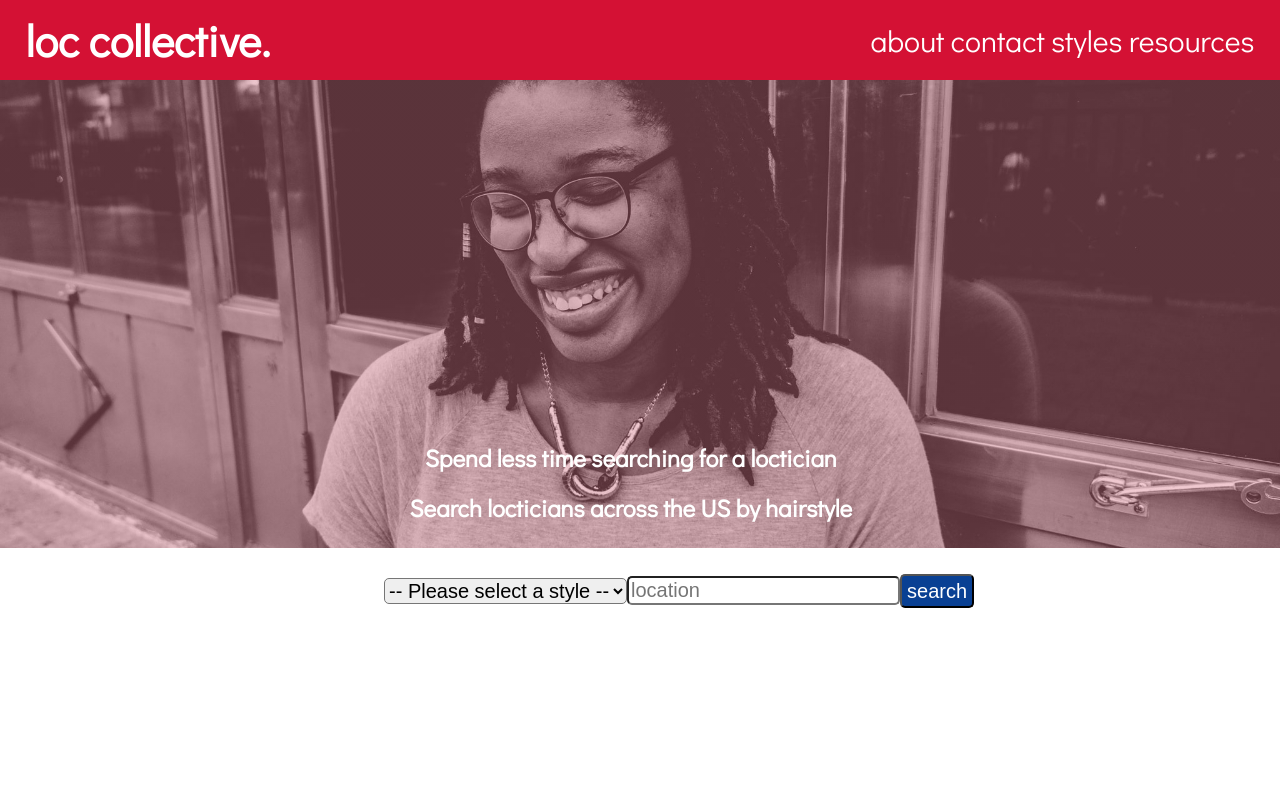
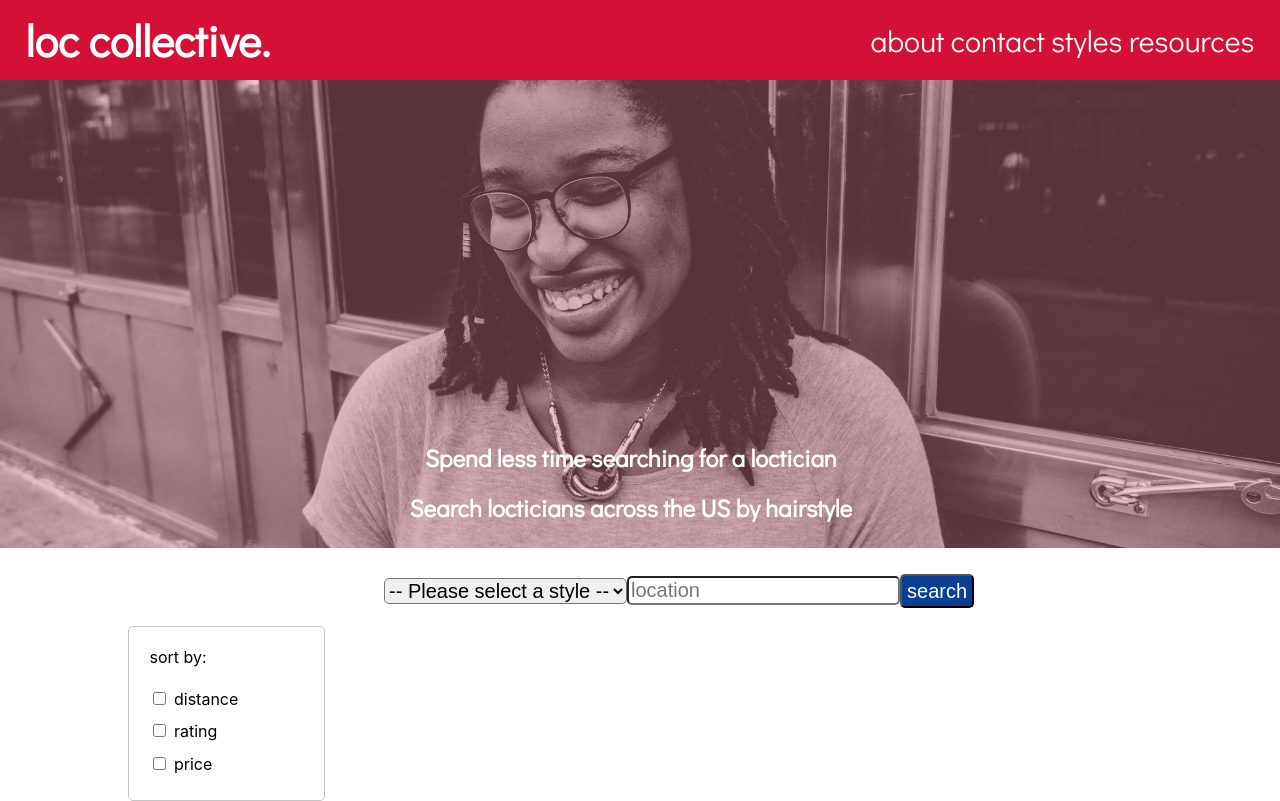
Before and after one commit to garnetred/loc-collective, a React (Create React App) app: page / in a window 1280 px wide. Built offline with nearby package versions, Linux system fonts and the light colour scheme.

Commit message:
Create sort by box without functionality

```diff
--- a/src/Components/App/App.js
+++ b/src/Components/App/App.js
@@ -2,12 +2,16 @@ import React, { Component } from "react";
 import { Route, NavLink, Link, Switch, Router } from "react-router-dom";
 import Header from "../Header/Header";
 import SearchForm from "../SearchForm/SearchForm";
+import SearchResultsContainer from '../SearchResultsContainer/SearchResultsContainer'
 import "./App.css";
 
 class App extends Component {
   constructor() {
     super();
-    this.state = {};
+    this.state = {
+      results: [],
+      searchTerm: ''
+    };
   }
 
   // componentDidMount = () => {};
@@ -20,8 +24,6 @@ class App extends Component {
       "Bearer B1luOAhR9OYY1l9WsHUFv7oJ2-CdckIvtrb7Q9RyptY6iJIIdCytMCmiE7BDg8QnGAMXhxWFkhSGZUJVLUjbBZHEpBouBNVjitjOQkwDqDSKRiVVLkp6cTl-A8rZXnYx"
     );
     myHeaders.append("Content-Type", "application/json");
-
-    let raw = "{name: 'Shelby', date: '5/30', time: '2:00', number: 2}";
 
     let requestOptions = {
       method: "GET",
@@ -40,13 +42,13 @@ class App extends Component {
         console.log(" in try");
         if (response) {
           // console.log(response.status)
-          return this.setState({ results: [...response.businesses] });
+          return this.setState({ results: [...response.businesses], searchTerm: searchOptions });
         } else {
           throw new Error();
         }
         // response.ok ? console.log(response.status) : console.log('not working')
       } catch {
-        return this.setState({ results: [] });
+        return this.setState({ results: [], searchTerm: searchOptions });
       }
       //  this.setState({results: [...response]}) : this.setState({results: []})
     });
@@ -55,6 +57,10 @@ class App extends Component {
     // .then((result) => console.log(result))
     // .catch((error) => console.log("error", error));
   };
+
+  //have to set it up so that if search options is blank, just displays the search results a particular way
+  //which means I need to pass it down as a prop
+  //search container needs to be underneath the search form, in hindsight, on that same page
 
   render() {
     return (
@@ -69,7 +75,10 @@ class App extends Component {
             exact
             path="/"
             render={() => (
+              <>
               <SearchForm retrieveSearchResults={this.retrieveSearchResults} />
+              <SearchResultsContainer results={this.state.results} {...this.state.searchTerm}/>
+              </>
             )}
           ></Route>
         </Switch>
--- /dev/null
+++ b/src/Components/SearchResultsContainer/SearchResultsContainer.css
@@ -0,0 +1,22 @@
+.search-results-container {
+    width: 80%;
+    margin: 2% auto;
+}
+
+.sort-by-box {
+    display: flex;
+    flex-direction: column;
+    width: 15%;
+    height: 25%;
+    border: 1px solid #C4C4C4;
+    border-radius: 5px;
+    padding: 2%;
+}
+
+.sort-by-box > p {
+    margin-top: 0;
+}
+
+.sort-by-box > label {
+    margin: 4% 0;
+}
--- /dev/null
+++ b/src/Components/SearchResultsContainer/SearchResultsContainer.js
@@ -0,0 +1,26 @@
+import React from "react";
+import "./SearchResultsContainer.css";
+
+//function or class? hmm
+
+const SearchResultsContainer = () => {
+  return (
+    <section className="search-results-container">
+      <aside className="sort-by-box">
+        <p>sort by:</p>
+        <label htmlFor="distance">
+          <input type="checkbox" name="distance" value="distance" /> distance
+        </label>
+        <label htmlFor="rating">
+          <input type="checkbox" name="rating" value="rating" /> rating
+        </label>
+        <label htmlFor="price">
+          <input type="checkbox" name="price" value="price" /> price
+        </label>
+      </aside>
+      <main className="all-search-results"></main>
+    </section>
+  );
+};
+
+export default SearchResultsContainer;
```
Also changed, not shown: 2 other files (tests, documents, lock files or other folders).
